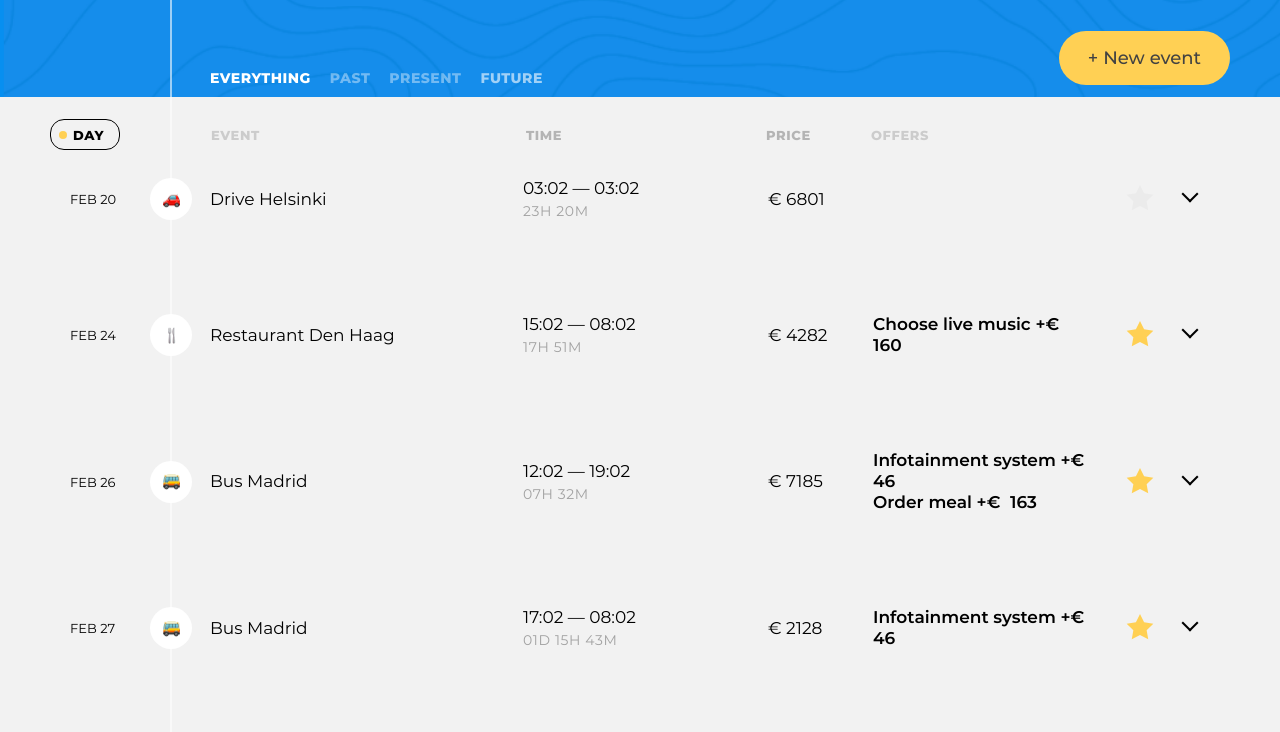
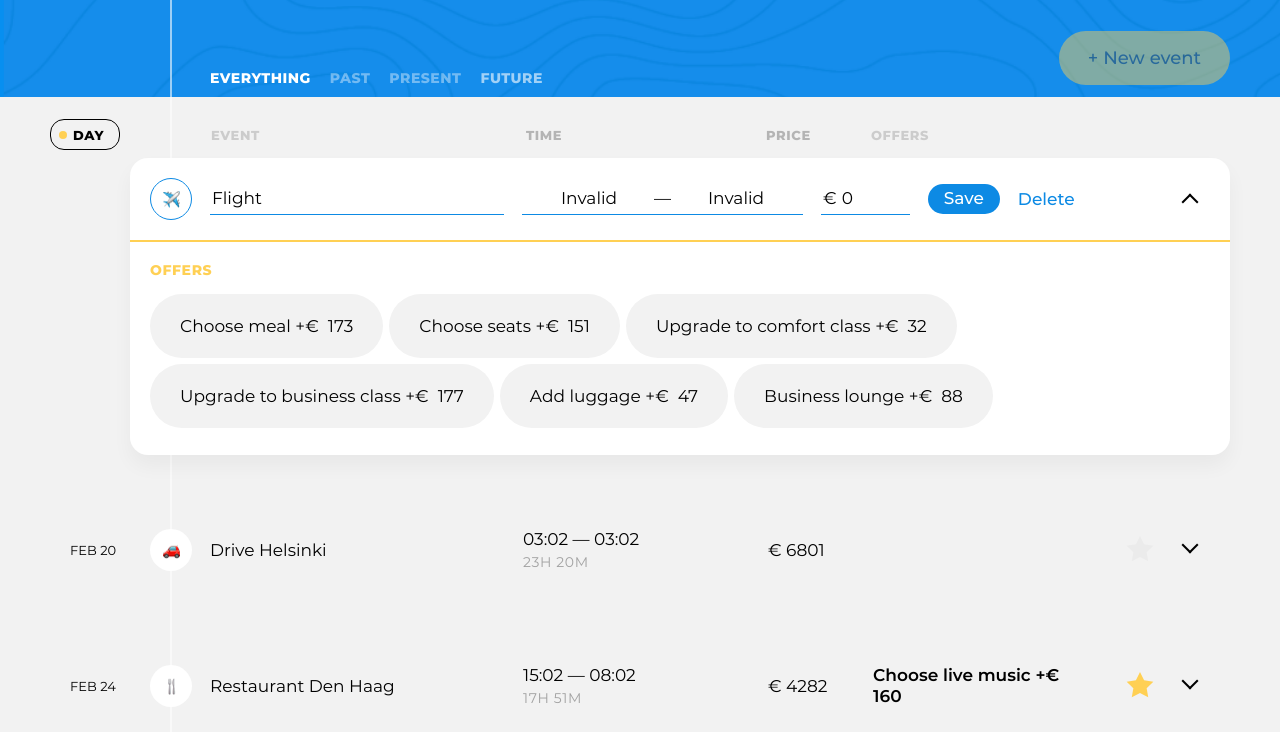
Before and after one commit to htmlacademy-ecmascript/1410409-big-trip-22, a website built with webpack: page public/index.html in a window 1280 px wide. Both pictures are taken after a click on the button "New event". Shown: the part 68-800 px from the top of the page. Built offline with nearby package versions, Linux system fonts and the light colour scheme.

Commit message:
реализует добавление точки маршрута, фильтрацию

```diff
--- a/package.json
+++ b/package.json
@@ -35,6 +35,7 @@
   "dependencies": {
     "dayjs": "1.11.7",
     "flatpickr": "4.6.13",
+    "he": "1.2.0",
     "nanoid": "5.0.3"
   }
 }
--- a/public/index.html
+++ b/public/index.html
@@ -21,8 +21,6 @@
               <!-- Фильтры -->
             </div>
           </div>
-
-          <button class="trip-main__event-add-btn  btn  btn--big  btn--yellow" type="button">New event</button>
         </div>
       </div>
     </header>
--- a/src/const.js
+++ b/src/const.js
@@ -29,6 +29,8 @@ export const FilterTypes = {
   FUTURE: 'future',
 };
 
+export const DEFAULT_FILTER_TYPE = FilterTypes.EVERYTHING;
+
 export const NoEventMessage = {
   [FilterTypes.EVERYTHING]: 'Click New Event to create your first point',
   [FilterTypes.PAST]: 'There are no past events now',
@@ -48,6 +50,8 @@ export const SortType = {
   PRICE: 'price',
   OFFERS: 'offers',
 };
+
+export const DEFAULT_SORT_TYPE = SortType.DAY;
 
 export const Sorts = [
   {
@@ -83,3 +87,14 @@ export const UpdateType = {
   MINOR: 'MINOR',
   MAJOR: 'MAJOR',
 };
+
+export const DEFAULT_EVENT = {
+  id: 'new',
+  basePrice: 0,
+  dateFrom: null,
+  dateTo: null,
+  destination: '',
+  isFavorite: false,
+  offers: [],
+  type: 'flight',
+};
--- a/src/main.js
+++ b/src/main.js
@@ -2,6 +2,10 @@ import TripPresenter from './presenter/trip-presenter';
 import EventsModel from './model/events-model';
 import OffersModel from './model/offers-model';
 import DestinationsModel from './model/destinations-model';
+import FilterModel from './model/filter-model';
+import FilterPresenter from './presenter/filter-presenter';
+import NewEventButtonView from './view/new-event-button-view';
+import {render} from './framework/render';
 
 const headerElement = document.querySelector('.trip-main');
 const filtersElement = headerElement.querySelector('.trip-controls__filters');
@@ -9,6 +13,7 @@ const eventsBoardElement = document.querySelector('.trip-events');
 const eventsModel = new EventsModel();
 const offersModel = new OffersModel();
 const destinationsModel = new DestinationsModel();
+const filterModel = new FilterModel();
 
 const tripPresenter = new TripPresenter({
   headerElement,
@@ -17,6 +22,27 @@ const tripPresenter = new TripPresenter({
   eventsModel,
   offersModel,
   destinationsModel,
+  filterModel,
+  onNewEventDestroy: closeNewEventHandler,
 });
 
+const filterPresenter = new FilterPresenter({
+  filterContainer: filtersElement,
+  filterModel,
+  eventsModel
+});
+const newEventButtonComponent = new NewEventButtonView({onClickNewEvent: clickNewEventHandle});
+
+function clickNewEventHandle() {
+  tripPresenter.addNewEvent();
+  newEventButtonComponent.element.disabled = true;
+}
+
+function closeNewEventHandler() {
+  newEventButtonComponent.element.disabled = false;
+}
+
+render(newEventButtonComponent, headerElement);
+
+filterPresenter.init();
 tripPresenter.init();
--- a/src/mock/filter.js
+++ /dev/null
@@ -1,12 +0,0 @@
-import {filter} from '../utils/filter.js';
-
-function generateFilter(events) {
-  return Object.entries(filter).map(
-    ([filterType, filterEvents]) => ({
-      type: filterType,
-      count: filterEvents(events).length,
-    }),
-  );
-}
-
-export {generateFilter};
--- /dev/null
+++ b/src/model/filter-model.js
@@ -0,0 +1,16 @@
+import Observable from '../framework/observable';
+import {DEFAULT_FILTER_TYPE} from '../const';
+
+
+export default class FilterModel extends Observable {
+  #filter = DEFAULT_FILTER_TYPE;
+
+  get filter() {
+    return this.#filter;
+  }
+
+  setFilter(updateType, filter) {
+    this.#filter = filter;
+    this._notify(updateType, filter);
+  }
+}
--- a/src/presenter/event-presenter.js
+++ b/src/presenter/event-presenter.js
@@ -2,6 +2,7 @@ import EventView from '../view/event-view';
 import EditEventView from '../view/edit-event-view';
 import {remove, render, replace} from '../framework/render';
 import {Mode, UpdateType, UserAction} from '../const';
+import {isEscKey} from '../utils/common';
 
 export default class EventPresenter {
   #eventsList = null;
@@ -92,7 +93,7 @@ export default class EventPresenter {
   };
 
   #escKeyDownHandler = (evt) => {
-    if (evt.key === 'Escape') {
+    if (isEscKey(evt)) {
       evt.preventDefault();
       this.closeEditEvent();
     }
--- /dev/null
+++ b/src/presenter/filter-presenter.js
@@ -0,0 +1,59 @@
+import FilterView from '../view/filter-view';
+import {remove, render, replace} from '../framework/render';
+import {UpdateType} from '../const';
+import {filter} from '../utils/filter';
+
+
+export default class FilterPresenter {
+  #filterContainer = null;
+  #filterModel = null;
+  #eventsModel = null;
+  #filterComponent = null;
+
+  constructor({filterContainer, filterModel, eventsModel}) {
+    this.#filterContainer = filterContainer;
+    this.#filterModel = filterModel;
+    this.#eventsModel = eventsModel;
+
+    this.#eventsModel.addObserver(this.#modelChangeHandler);
+    this.#filterModel.addObserver(this.#modelChangeHandler);
+  }
+
+  get filters() {
+    return Object.entries(filter).map(
+      ([filterType, filterEvents]) => ({
+        type: filterType,
+        count: filterEvents(this.#eventsModel.events).length,
+      }),
+    );
+  }
+
+  init() {
+    const prevFilterComponent = this.#filterComponent;
+    this.#filterComponent = new FilterView({
+      filtersList: this.filters,
+      onFilterChange: this.#filterChangeHandler,
+      currentFilter: this.#filterModel.filter,
+    });
+
+    if (prevFilterComponent === null) {
+      render(this.#filterComponent, this.#filterContainer);
+      return;
+    }
+
+    replace(this.#filterComponent, prevFilterComponent);
+    remove(prevFilterComponent);
+  }
+
+  #filterChangeHandler = (filterType) => {
+    if (this.#filterModel.filter === filterType) {
+      return;
+    }
+
+    this.#filterModel.setFilter(UpdateType.MAJOR, filterType);
+  };
+
+  #modelChangeHandler = () => {
+    this.init();
+  };
+}
--- /dev/null
+++ b/src/presenter/new-event-presenter.js
@@ -0,0 +1,79 @@
+import EditEventView from '../view/edit-event-view';
+import {remove, render, RenderPosition} from '../framework/render';
+import {UpdateType, UserAction} from '../const';
+import {nanoid} from 'nanoid';
+import {isEscKey} from '../utils/common';
+
+
+export default class NewEventPresenter {
+  #offers = [];
+  #destinations = [];
+  #eventsList = null;
+  #onDataChange = () => null;
+  #onDestroy = () => null;
+
+  #eventEditComponent = null;
+
+  constructor({
+    offers,
+    destinations,
+    eventsList,
+    onDataChange,
+    onDestroy}) {
+    this.#offers = offers;
+    this.#destinations = destinations;
+    this.#eventsList = eventsList;
+    this.#onDataChange = onDataChange;
+    this.#onDestroy = onDestroy;
+  }
+
+  init() {
+    if (this.#eventEditComponent !== null) {
+      return;
+    }
+
+    this.#eventEditComponent = new EditEventView({
+      offers: this.#offers,
+      destinations: this.#destinations,
+      onFormSubmit: this.#formSubmitHandler,
+      onFormClose: this.#formDeleteHandler,
+      onDeleteClick: this.#formDeleteHandler,
+    });
+
+    render(this.#eventEditComponent, this.#eventsList, RenderPosition.AFTERBEGIN);
+    document.addEventListener('keydown', this.#escKeyDownHandler);
+  }
+
+  destroy() {
+    if (this.#eventEditComponent === null) {
+      return;
+    }
+
+    this.#onDestroy();
+
+    remove(this.#eventEditComponent);
+    this.#eventEditComponent = null;
+
+    document.removeEventListener('keydown', this.#escKeyDownHandler);
+  }
+
+  #formSubmitHandler = (event) => {
+    this.#onDataChange(
+      UserAction.ADD_EVENT,
+      UpdateType.MINOR,
+      {id: nanoid(), ...event},
+    );
+    this.destroy();
+  };
+
+  #formDeleteHandler = () => {
+    this.destroy();
+  };
+
+  #escKeyDownHandler = (evt) => {
+    if (isEscKey(evt)) {
+      evt.preventDefault();
+      this.destroy();
+    }
+  };
+}
--- a/src/presenter/trip-presenter.js
+++ b/src/presenter/trip-presenter.js
@@ -1,48 +1,74 @@
 import EventsListView from '../view/events-list-view';
 import TripInfoView from '../view/trip-info-view';
-import FiltersView from '../view/filters-view';
 import SortView from '../view/sort-view';
 import {remove, render, RenderPosition} from '../framework/render';
 import NoEventView from '../view/no-event';
 import EventPresenter from './event-presenter';
-import {SortType, UpdateType, UserAction} from '../const';
+import {DEFAULT_FILTER_TYPE, DEFAULT_SORT_TYPE, SortType, UpdateType, UserAction} from '../const';
 import {sortByDay, sortByPrice, sortByTime} from '../utils/event';
+import {filter} from '../utils/filter';
+import NewEventPresenter from './new-event-presenter';
 
 export default class TripPresenter {
   #eventsList = new EventsListView();
   #headerElement = null;
-  #filtersElement = null;
+  #filterElement = null;
   #eventsBoardElement = null;
   #eventsModel = null;
   #offersModel = null;
   #destinationsModel = null;
+  #filterModel = null;
   #sortComponent = null;
-  #currentSortType = SortType.DAY;
+  #currentSortType = DEFAULT_SORT_TYPE;
+  #filterType = DEFAULT_FILTER_TYPE;
   #noEventComponent = new NoEventView();
   #eventPresenters = new Map();
+  #newEventPresenter = null;
 
-  constructor({headerElement, filtersElement, eventsBoardElement, eventsModel, offersModel, destinationsModel}) {
+  constructor({
+    headerElement,
+    filtersElement,
+    eventsBoardElement,
+    eventsModel,
+    offersModel,
+    destinationsModel,
+    filterModel,
+    onNewEventDestroy,
+  }) {
     this.#headerElement = headerElement;
-    this.#filtersElement = filtersElement;
+    this.#filterElement = filtersElement;
     this.#eventsBoardElement = eventsBoardElement;
     this.#eventsModel = eventsModel;
     this.#offersModel = offersModel;
     this.#destinationsModel = destinationsModel;
+    this.#filterModel = filterModel;
+
+    this.#newEventPresenter = new NewEventPresenter({
+      eventsList: this.#eventsList.element,
+      offers: this.offers,
+      destinations: this.destinations,
+      onDataChange: this.#viewActionHandler,
+      onDestroy: onNewEventDestroy,
+    });
 
     this.#eventsModel.addObserver(this.#modelEventHandler);
+    this.#filterModel.addObserver(this.#modelEventHandler);
   }
 
   get events() {
+    this.#filterType = this.#filterModel.filter;
+    const filteredEvents = filter[this.#filterType](this.#eventsModel.events);
+
     switch (this.#currentSortType) {
       case SortType.DAY:
-        return [...this.#eventsModel.events].sort(sortByDay);
+        return filteredEvents.sort(sortByDay);
       case SortType.TIME:
-        return [...this.#eventsModel.events].sort(sortByTime);
+        return filteredEvents.sort(sortByTime);
       case SortType.PRICE:
-        return [...this.#eventsModel.events].sort(sortByPrice);
+        return filteredEvents.sort(sortByPrice);
     }
 
-    return this.#eventsModel.events;
+    return filteredEvents;
   }
 
   get offers() {
@@ -55,7 +81,6 @@ export default class TripPresenter {
 
   init() {
     this.#renderTripInfo();
-    this.#renderFilters();
 
     if (this.events.length === 0) {
       render(this.#noEventComponent, this.#eventsBoardElement);
@@ -64,6 +89,11 @@ export default class TripPresenter {
 
     this.#renderSort();
     this.#renderEvents();
+  }
+
+  addNewEvent() {
+    this.#currentSortType = DEFAULT_SORT_TYPE;
+    this.#newEventPresenter.init();
   }
 
   #viewActionHandler = (actionType, updateType, update) => {
@@ -100,10 +130,6 @@ export default class TripPresenter {
     render(new TripInfoView(), this.#headerElement, RenderPosition.AFTERBEGIN);
   }
 
-  #renderFilters() {
-    render(new FiltersView(this.events), this.#filtersElement);
-  }
-
   #renderSort() {
     this.#sortComponent = new SortView({
       currentSortType: this.#currentSortType,
@@ -129,16 +155,26 @@ export default class TripPresenter {
     }
   }
 
+  #renderNoEvents() {
+    this.#noEventComponent = new NoEventView({filterType: this.#filterType});
+  }
+
   #openEditEventHandler = () => {
+    this.#newEventPresenter.destroy();
     this.#eventPresenters.forEach((eventPresenter) => eventPresenter.closeEditEvent());
   };
 
   #renderBoard() {
+    if (this.events.length === 0) {
+      this.#renderNoEvents();
+    }
+
     this.#renderSort();
     this.#renderEvents();
   }
 
   #clearBoard(resetSortType = false) {
+    this.#newEventPresenter.destroy();
     this.#eventPresenters.forEach((eventPresenter) => eventPresenter.destroy());
     this.#eventPresenters.clear();
     remove(this.#sortComponent);
@@ -146,7 +182,7 @@ export default class TripPresenter {
     remove(this.#eventsList);
 
     if (resetSortType) {
-      this.#currentSortType = SortType.DAY;
+      this.#currentSortType = DEFAULT_SORT_TYPE;
     }
   }
 
--- a/src/view/edit-event-view.js
+++ b/src/view/edit-event-view.js
@@ -1,7 +1,8 @@
-import {EVENT_TYPES} from '../const';
-import {capitalizeFirstLetter, getItemById, isInput} from '../utils/common';
+import {DEFAULT_EVENT, EVENT_TYPES} from '../const';
+import {capitalizeFirstLetter, getItemById, isNotInput} from '../utils/common';
 import AbstractStatefulView from '../framework/view/abstract-stateful-view';
 import flatpickr from 'flatpickr';
+import he from 'he';
 
 import 'flatpickr/dist/flatpickr.min.css';
 import {getFormattedDate} from '../utils/time';
@@ -45,20 +46,20 @@ function createDateInputTemplate(eventId, dateFrom, dateTo) {
     </div>`);
 }
 
-function createDestinationInputTemplate(allDestinations, currentDestination, currentType) {
+function createDestinationInputTemplate(eventId, allDestinations, currentDestination, currentType) {
   return (`
     <div class="event__field-group  event__field-group--destination">
-      <label class="event__label  event__type-output" for="event-destination-${currentDestination.id}">
+      <label class="event__label  event__type-output" for="event-destination-${eventId}">
         ${capitalizeFirstLetter(currentType)}
       </label>
       <input
       class="event__input event__input--destination"
-      id="event-destination-${currentDestination.id}"
+      id="event-destination-${eventId}"
       type="text"
       name="event-destination"
-      value="${currentDestination.name}" list="destination-list-${currentDestination.id}"
+      value="${currentDestination?.name.length > 0 ? he.encode(currentDestination.name) : he.encode('')}" list="destination-list-${eventId}"
       >
-      <datalist id="destination-list-${currentDestination.id}">
+      <datalist id="destination-list-${eventId}">
       ${allDestinations.map((destination) => (`<option value="${destination.name}"></option>`)).join('')}
       </datalist>
     </div>
@@ -86,6 +87,14 @@ function createSelectorOfferTemplate(offersByType, checkedOfferIds) {
       </div>`)).join('');
 }
 
+function createRollupButtonTemplate(id) {
+  if (id === '0') {
+    return;
+  }
+
+  return ('<button class="event__rollup-btn" type="button"><span class="visually-hidden">Close edit event</span></button>');
+}
+
 function createOffersTemplate(type, allOffers, checkedOfferIds) {
   const offersByType = allOffers.find((offer) => offer.type === type).offers;
   if (offersByType.length === 0) {
@@ -110,16 +119,18 @@ function createGalleryTemplate(pictures) {
   if (pictures.length === 0) {
     return '';
   }
+
   return (`<div class="event__photos-container">
     <div class="event__photos-tape">
       ${pictures.map((picture) => createPictureTemplate(picture)).join('')}
     </div>`);
 }
 
-function createDestinationTemplate(destinationData) {
-  if (destinationData.description === '') {
+function createDestinationTemplate(id, destinationData) {
+  if (id === 'new' || destinationData.description === '') {
     return '';
   }
+
   return (`
     <section class="event__section  event__section--destination">
       <h3 class="event__section-title  event__section-title--destination">Destination</h3>
@@ -167,7 +178,7 @@ function createEditEventTemplate(eventData, allOffers, allDestinations) {
           </div>
         </div>
 
-        ${createDestinationInputTemplate(allDestinations, destinationData, type)}
+        ${createDestinationInputTemplate(id, allDestinations, destinationData, type)}
 
         ${createDateInputTemplate(id, dateFrom, dateTo)}
 
@@ -186,14 +197,12 @@ function createEditEventTemplate(eventData, allOffers, allDestinations) {
         </div>
 
         <button class="event__save-btn  btn  btn--blue" type="submit">Save</button>
-        <button class="event__reset-btn" type="reset">Delete</button>
-        <button class="event__rollup-btn" type="button">
-          <span class="visually-hidden">Open event</span>
-        </button>
+        <button class="event__reset-btn" type="reset">${id === '0' ? 'Cancel' : 'Delete'}</button>
+        ${createRollupButtonTemplate(id)}
       </header>
       <section class="event__details">
         ${createOffersTemplate(type, allOffers, offers)}
-        ${createDestinationTemplate(destinationData)}
+        ${createDestinationTemplate(id, destinationData)}
       </section>
     </form>`
   );
@@ -210,7 +219,14 @@ export default class EditEventView extends AbstractStatefulView {
   #onFormClose = () => null;
   #onDeleteClick = () => null;
 
-  constructor({event, offers, destinations, onFormSubmit, onFormClose, onDeleteClick,}) {
+  constructor({
+    event = DEFAULT_EVENT,
+    offers,
+    destinations,
+    onFormSubmit,
+    onFormClose,
+    onDeleteClick,
+  }) {
     super();
     this.#event = event;
     this.#offers = offers;
@@ -266,7 +282,7 @@ export default class EditEventView extends AbstractStatefulView {
   };
 
   #changeEventTypeHandler = (evt) => {
-    if (isInput(evt)) {
+    if (isNotInput(evt)) {
       return;
     }
 
@@ -274,7 +290,7 @@ export default class EditEventView extends AbstractStatefulView {
   };
 
   #changeDestinationHandler = (evt) => {
-    if (isInput(evt)) {
+    if (isNotInput(evt)) {
       return;
     }
 
@@ -284,7 +300,7 @@ export default class EditEventView extends AbstractStatefulView {
   };
 
   #changeOffersHandler = (evt) => {
-    if (isInput(evt)) {
+    if (isNotInput(evt)) {
       return;
     }
 
@@ -314,6 +330,7 @@ export default class EditEventView extends AbstractStatefulView {
       enableTime: true,
       dateFormat: 'd/m/y H:i',
       'time_24hr': true,
+      locale: {firstDayOfWeek: 1},
     };
 
     this.#eventFromTimepicker = flatpickr(
--- a/src/view/filters-view.js
+++ b/src/view/filter-view.js
@@ -1,7 +1,6 @@
 import AbstractView from '../framework/view/abstract-view';
-import {generateFilter} from '../mock/filter';
 import {capitalizeFirstLetter} from '../utils/common';
-import {FilterTypes} from '../const';
+import {DEFAULT_FILTER_TYPE} from '../const';
 
 function createFilterTemplate(filter, currentFilter) {
   const {type, count} = filter;
@@ -22,28 +21,35 @@ function createFilterTemplate(filter, currentFilter) {
   `);
 }
 
-function createFiltersTemplate(events, currentFilter) {
-  const filters = generateFilter(events);
-
+function createFiltersTemplate(filtersList, currentFilter) {
   return (
     `<form class="trip-filters" action="#" method="get">
-        ${filters.map((filter) => createFilterTemplate(filter, currentFilter)).join('')}
+        ${filtersList.map((filter) => createFilterTemplate(filter, currentFilter)).join('')}
       <button class="visually-hidden" type="submit">Accept filter</button>
      </form>`
   );
 }
 
-export default class FiltersView extends AbstractView {
-  #events = [];
+export default class FilterView extends AbstractView {
+  #filtersList = [];
   #currentFilter = '';
+  #onFilterChange = () => null;
 
-  constructor(events, currentFilter = FilterTypes.EVERYTHING) {
+  constructor({filtersList, currentFilter = DEFAULT_FILTER_TYPE, onFilterChange}) {
     super();
-    this.#events = events;
+    this.#filtersList = filtersList;
     this.#currentFilter = currentFilter;
+    this.#onFilterChange = onFilterChange;
+
+    this.element.addEventListener('change', this.#filterChangeHandler);
   }
 
   get template() {
-    return createFiltersTemplate(this.#events, this.#currentFilter);
+    return createFiltersTemplate(this.#filtersList, this.#currentFilter);
   }
+
+  #filterChangeHandler = (evt) => {
+    evt.preventDefault();
+    this.#onFilterChange(evt.target.value);
+  };
 }
--- /dev/null
+++ b/src/view/new-event-button-view.js
@@ -0,0 +1,27 @@
+import AbstractView from '../framework/view/abstract-view';
+
+function createNewEventButtonTemplate() {
+  return (
+    '<button class="trip-main__event-add-btn  btn  btn--big  btn--yellow" type="button">New event</button>'
+  );
+}
+
+export default class NewEventButtonView extends AbstractView {
+  #onClickNewEvent = () => null;
+
+  constructor({onClickNewEvent}) {
+    super();
+    this.#onClickNewEvent = onClickNewEvent;
+
+    this.element.addEventListener('click', this.#newEventClickHandler);
+  }
+
+  get template() {
+    return createNewEventButtonTemplate();
+  }
+
+  #newEventClickHandler = (evt) => {
+    evt.preventDefault();
+    this.#onClickNewEvent();
+  };
+}
--- a/src/view/no-event.js
+++ b/src/view/no-event.js
@@ -1,19 +1,19 @@
 import AbstractView from '../framework/view/abstract-view';
-import {FilterTypes, NoEventMessage} from '../const';
+import {DEFAULT_FILTER_TYPE, NoEventMessage} from '../const';
 
-function createNoEventTemplate(filter = FilterTypes.EVERYTHING) {
-  return `<p class="trip-events__msg">${NoEventMessage[filter]}</p>`;
+function createNoEventTemplate(filterType = DEFAULT_FILTER_TYPE) {
+  return `<p class="trip-events__msg">${NoEventMessage[filterType]}</p>`;
 }
 
 export default class NoEventView extends AbstractView {
-  #filter = '';
+  #filterType = '';
 
-  constructor(filter) {
+  constructor(filterType) {
     super();
-    this.#filter = filter;
+    this.#filterType = filterType;
   }
 
   get template() {
-    return createNoEventTemplate(this.#filter);
+    return createNoEventTemplate(this.#filterType);
   }
 }
--- a/src/view/sort-view.js
+++ b/src/view/sort-view.js
@@ -1,6 +1,6 @@
 import AbstractView from '../framework/view/abstract-view';
-import {Sorts} from '../const';
-import {isInput} from '../utils/common';
+import {DEFAULT_SORT_TYPE, Sorts} from '../const';
+import {isNotInput} from '../utils/common';
 
 
 function createSortElement(sortItem, currentSortType) {
@@ -31,7 +31,7 @@ function createSortTemplate(currentSortType) {
 }
 
 export default class SortView extends AbstractView {
-  #currentSortType = null;
+  #currentSortType = DEFAULT_SORT_TYPE;
   #onChangeSortType = () => null;
 
   constructor({onChangeSortType, currentSortType}) {
@@ -47,7 +47,7 @@ export default class SortView extends AbstractView {
   }
 
   #changeSortTypeHandler = (evt) => {
-    if (isInput(evt)) {
+    if (isNotInput(evt)) {
       return;
     }
 
```
Also changed, not shown: src/utils/common.js (+6 -2 lines), 1 other file.
